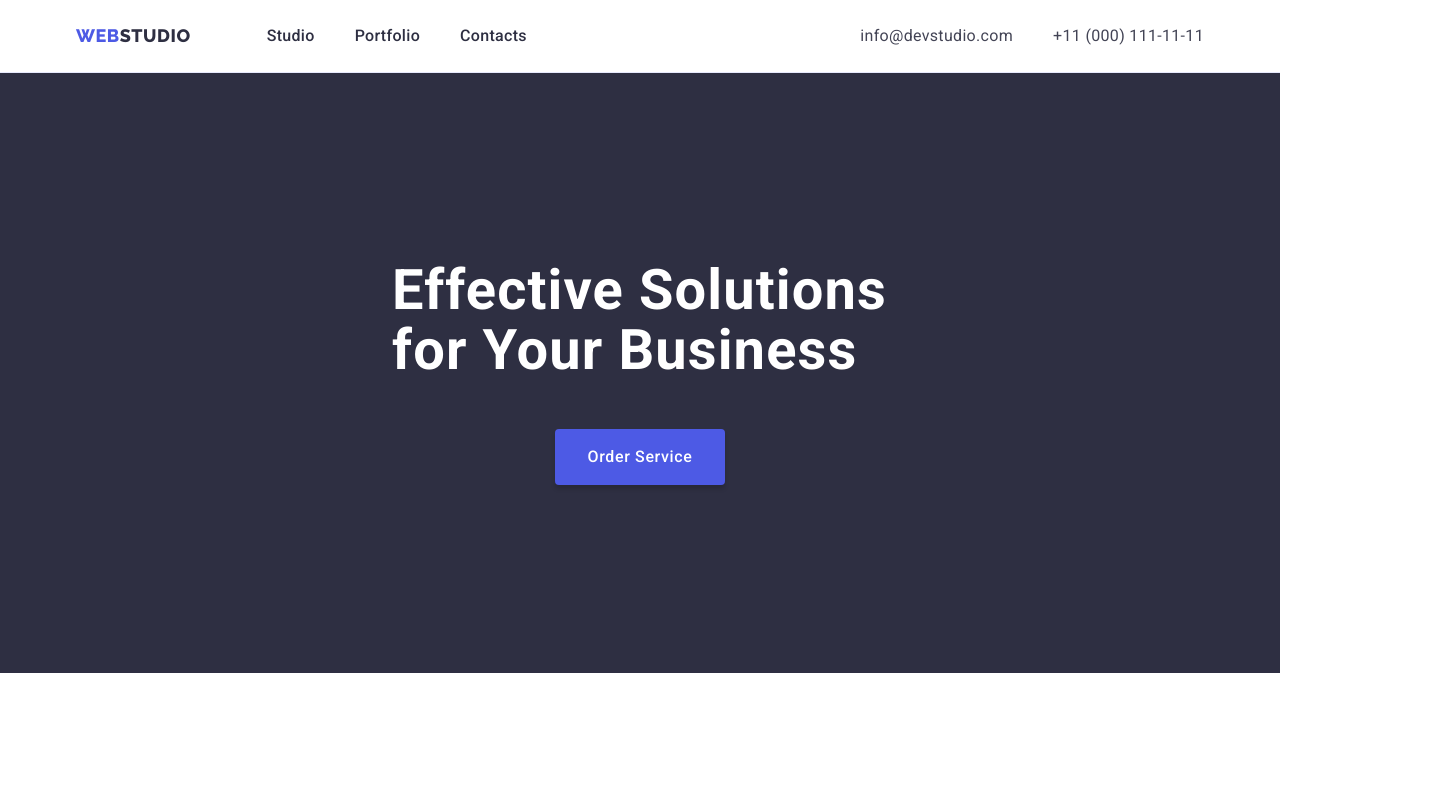
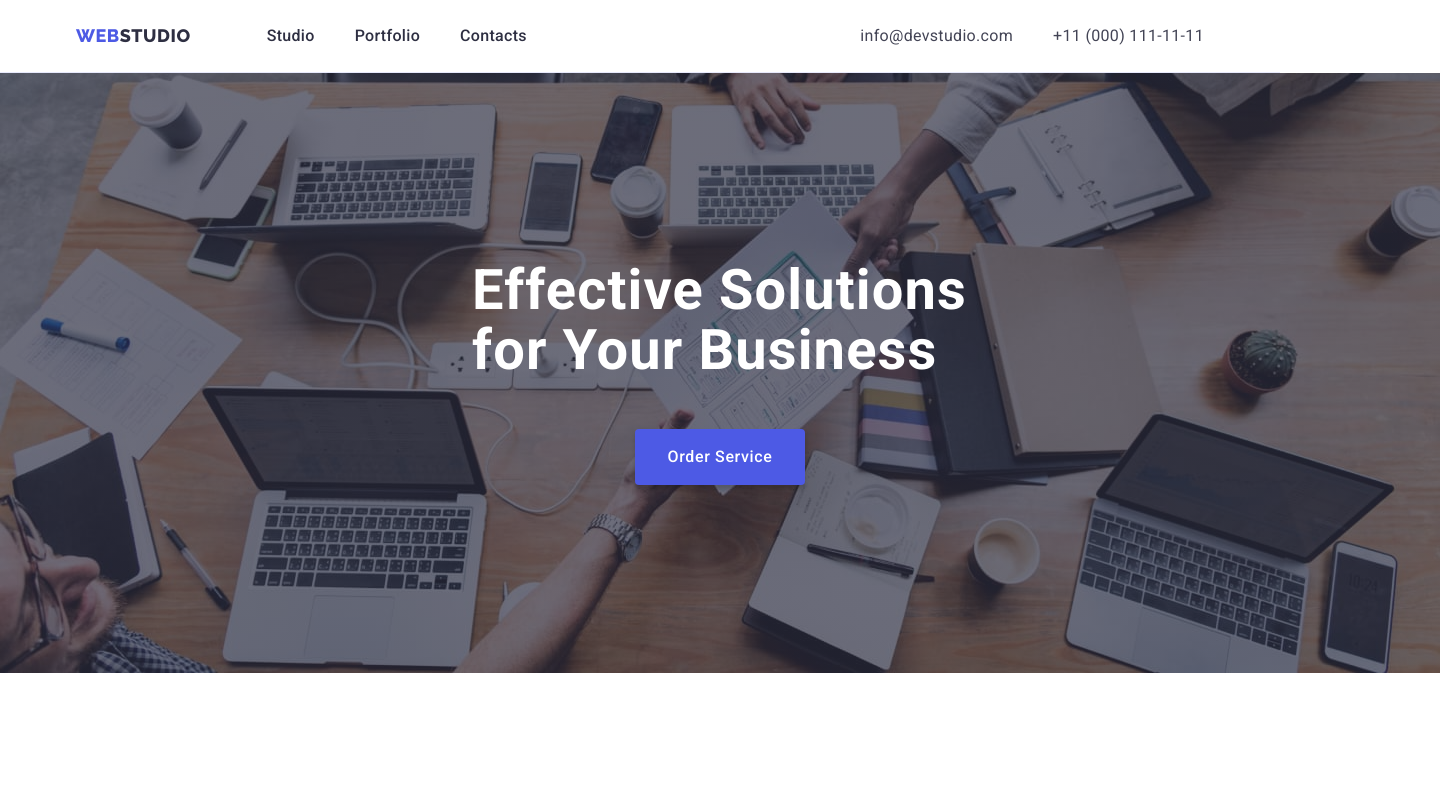
Before and after one commit to KorbetMaryna/goit-markup-hw-04, a plain HTML site: page index.html in a window 1280 px wide. Shown: the top 789 px of the page, 1440 px wide, since content can reach past the window. Drawn offline with nearby package versions, Linux system fonts and the light colour scheme.

Commit message:
added hero-background-image

```diff
--- a/css/styles.css
+++ b/css/styles.css
@@ -261,16 +261,23 @@ body {
 /* ===============STYLES INDEX.HTML=============== */
 
 /* -----HERO----- */
-.hero-styles {
-    background-color: var(--color-dark);
-    padding: 188px 0;
-}
 
 .hero-container {
     display: flex;
     flex-direction: column;
     justify-content: center;
     align-items: center;
+}
+
+.hero-background-image {
+    background-image: linear-gradient(rgba(46, 47, 66, 0.7),
+            rgba(46, 47, 66, 0.7)), url(../images/raster/studio/desktop-studio-background-image@1x.jpg);
+    background-repeat: no-repeat;
+    background-position: center;
+    background-size: cover;
+    background-color: var(--color-dark);
+    width: 1440px;
+    height: 600px;
 }
 
 .hero-title {
--- a/index.html
+++ b/index.html
@@ -76,8 +76,8 @@
     </header>
     <main>
       <!--#region HERO -->
-      <section class="hero-styles">
-        <div class="container hero-container">
+      <section>
+        <div class="container hero-container hero-background-image">
           <h1 class="first-title hero-title">
             Effective Solutions for Your Business
           </h1>
```
Also changed, not shown: images/raster/studio/desktop-studio-background-image@1x.jpg (added).
